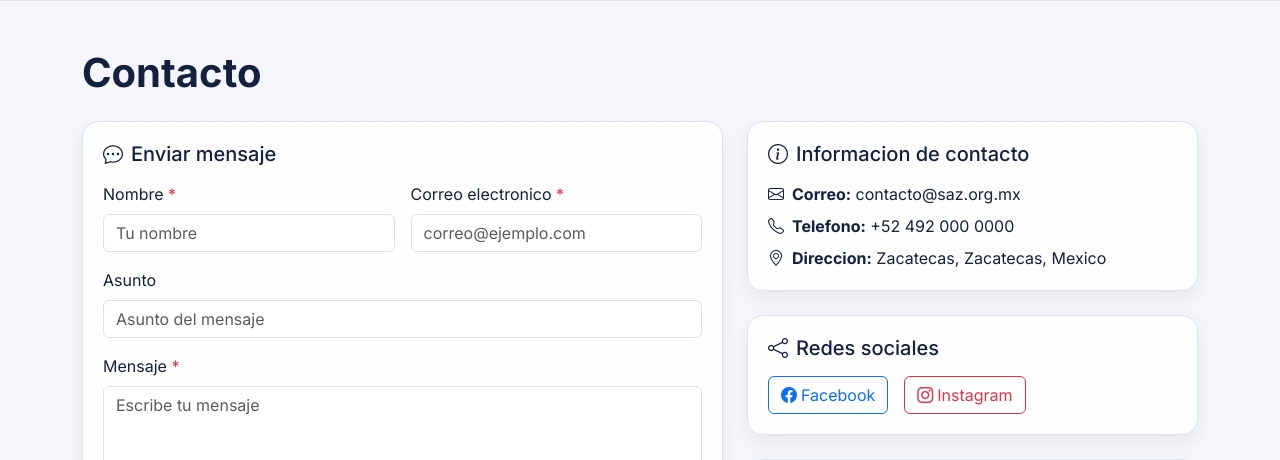
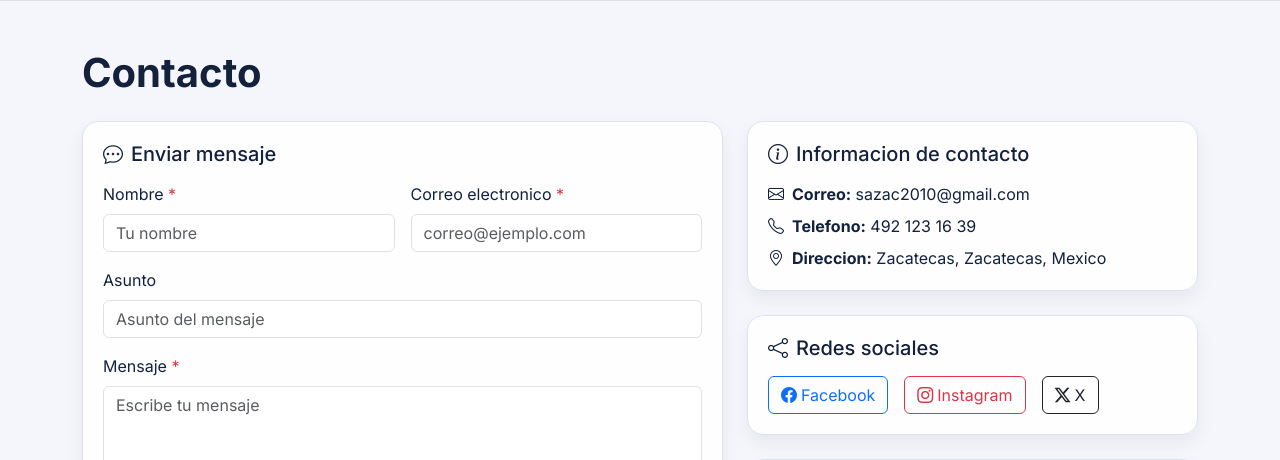
Before and after one commit to Caalgato98Student/frontend-SAZ, a PHP site: page /pages/contacto/index.php in a window 1280 px wide. Shown: the part 97-557 px from the top of the page. Run offline with PHP 8.4, Linux system fonts and the light colour scheme.

Commit message:
Actualización de enlaces a redes sociales y mejora de accesibilidad

```diff
--- a/pages/contacto/index.php
+++ b/pages/contacto/index.php
@@ -49,19 +49,24 @@ ob_start();
       <div class="col-lg-5">
         <div class="surface-card mb-4">
           <h2 class="h5 mb-3"><i class="bi bi-info-circle me-2"></i>Informacion de contacto</h2>
-          <p class="mb-2"><i class="bi bi-envelope me-2"></i><strong>Correo:</strong> contacto@saz.org.mx</p>
-          <p class="mb-2"><i class="bi bi-telephone me-2"></i><strong>Telefono:</strong> +52 492 000 0000</p>
+          <p class="mb-2"><i class="bi bi-envelope me-2"></i><strong>Correo:</strong> sazac2010@gmail.com</p>
+          <p class="mb-2"><i class="bi bi-telephone me-2"></i><strong>Telefono:</strong> 492 123 16 39 </p>
           <p class="mb-0"><i class="bi bi-geo-alt me-2"></i><strong>Direccion:</strong> Zacatecas, Zacatecas, Mexico</p>
         </div>
 
         <div class="surface-card mb-4">
-          <h2 class="h5 mb-3"><i class="bi bi-share me-2"></i>Redes sociales</h2>
-          <div class="d-flex gap-3">
-            <a href="#" class="btn btn-outline-primary" target="_blank" rel="noopener noreferrer" aria-label="Facebook">
-              <i class="bi bi-facebook me-1"></i>Facebook
+          <h2 class="h5 mb-3"><i class="bi bi-share me-2" aria-hidden="true"></i>Redes sociales</h2>
+          <div class="d-flex flex-wrap gap-3">
+            <a href="https://www.facebook.com/SAZacatecas" class="btn btn-outline-primary" target="_blank" rel="noopener noreferrer" aria-label="Visitar el Facebook de la Sociedad Astronómica de Zacatecas">
+              <i class="bi bi-facebook me-1" aria-hidden="true"></i>Facebook
             </a>
-            <a href="#" class="btn btn-outline-danger" target="_blank" rel="noopener noreferrer" aria-label="Instagram">
-              <i class="bi bi-instagram me-1"></i>Instagram
+
+            <a href="https://www.instagram.com/sazacatecas/" class="btn btn-outline-danger" target="_blank" rel="noopener noreferrer" aria-label="Visitar el Instagram de la Sociedad Astronómica de Zacatecas">
+              <i class="bi bi-instagram me-1" aria-hidden="true"></i>Instagram
+            </a>
+
+            <a href="https://x.com/ndezacmx" class="btn btn-outline-dark" target="_blank" rel="noopener noreferrer" aria-label="Visitar el perfil de X de la Sociedad Astronómica de Zacatecas">
+              <i class="bi bi-twitter-x me-1" aria-hidden="true"></i>X
             </a>
           </div>
         </div>
```
